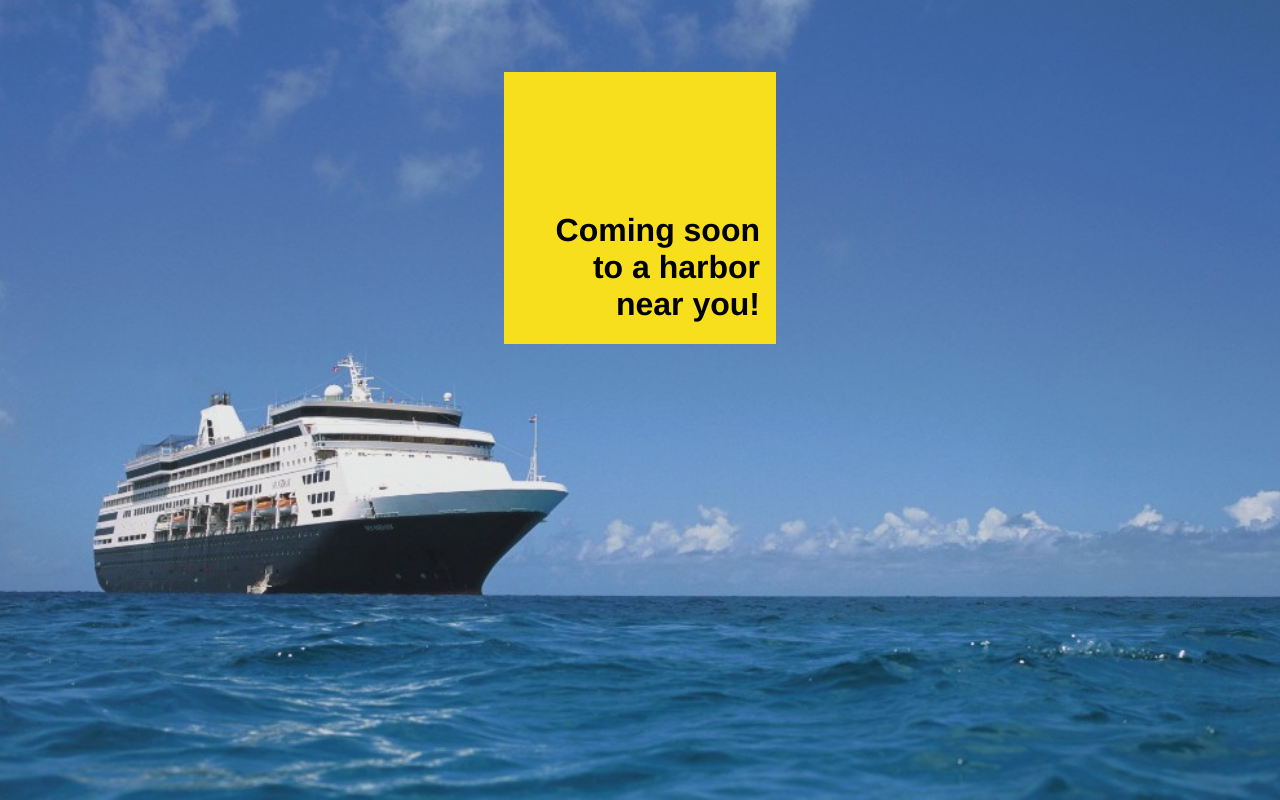
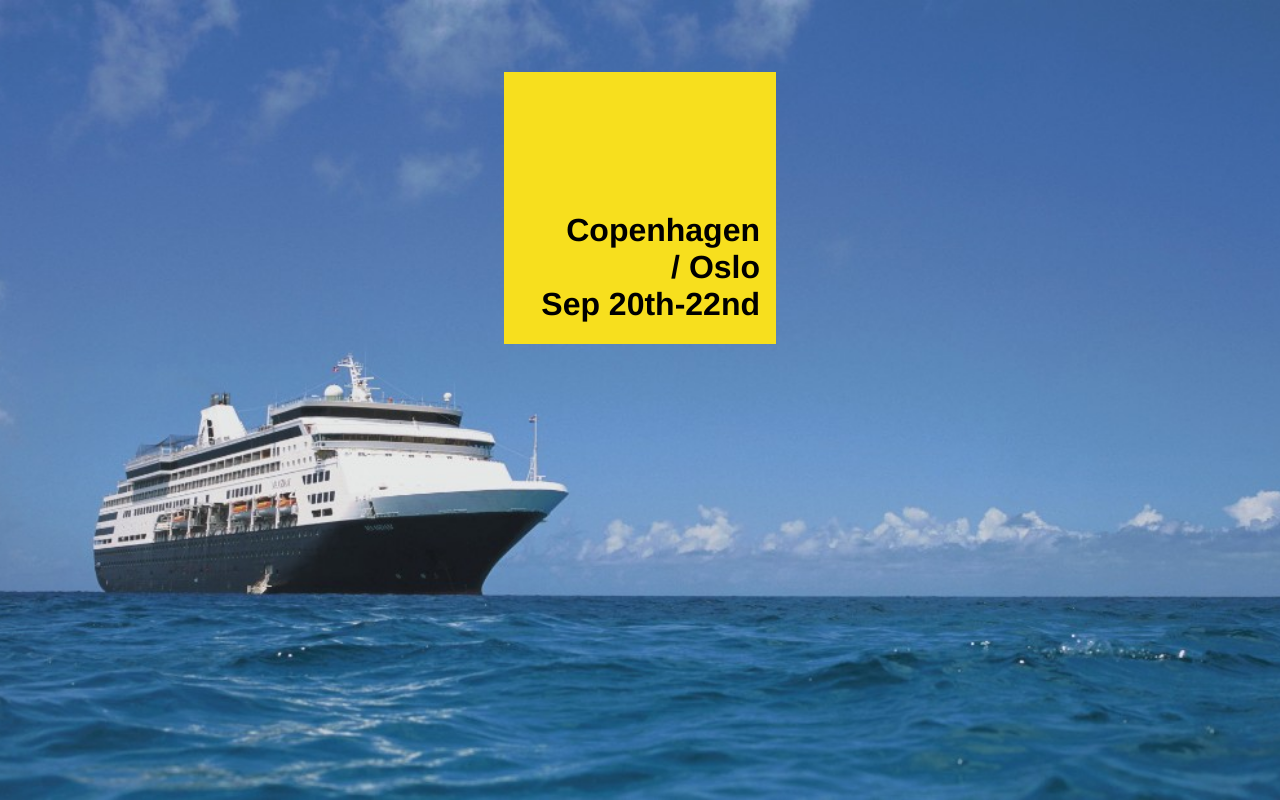
Before and after one commit to watson/nodeboat, a plain HTML site: page index.html in a window 1280 px wide. Drawn offline with Linux system fonts and the light colour scheme.

Commit message:
add dates

```diff
--- a/index.html
+++ b/index.html
@@ -8,7 +8,7 @@
 <body>
   <div id="container">
     <div>
-      <h1><a href="https://github.com/watson/nodeboat">Coming soon<br>to a harbor<br>near you!</a></h1>
+      <h1><a href="https://github.com/watson/nodeboat">Copenhagen<br>/ Oslo<br>Sep 20th-22nd</a></h1>
     </div>
   </div>
 </body>
```
